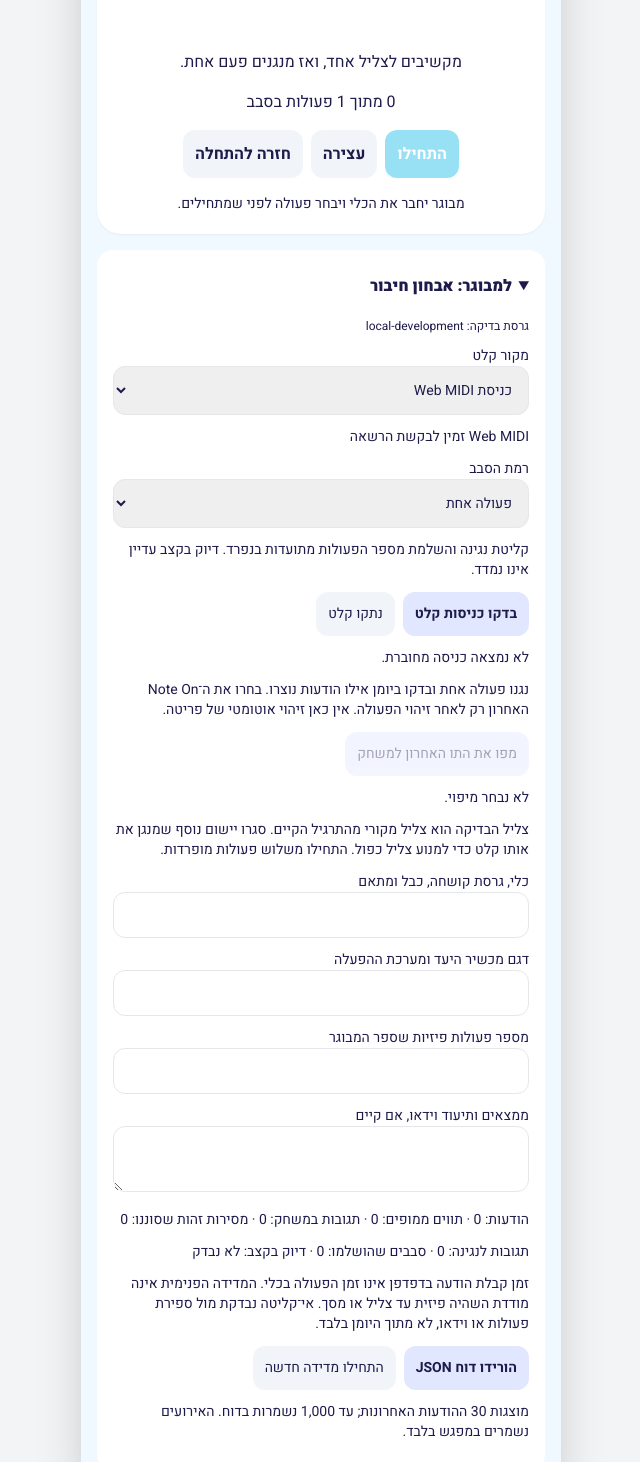
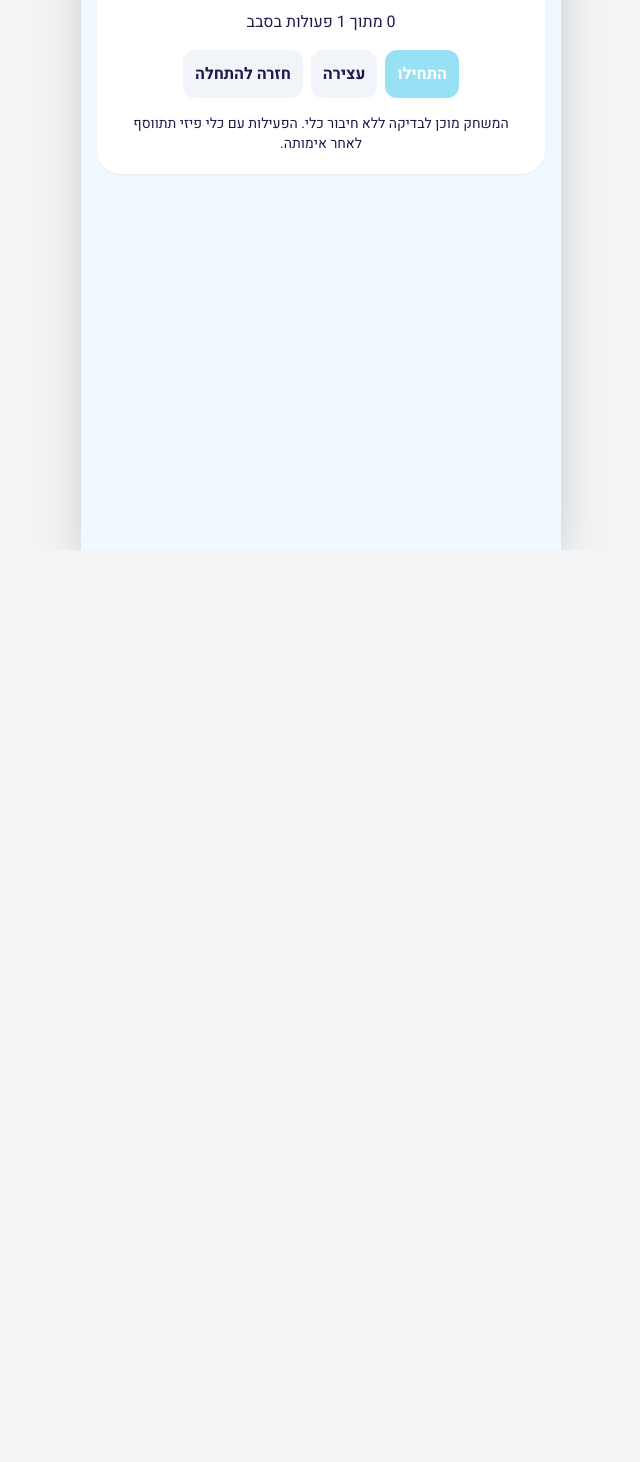
Before and after one commit to 1002197961-owl/habeat-shel-hagan, a Next.js app: page /turn-taking in a window 1280 px wide. Shown: the part 250-1712 px from the top of the page, without its empty margins (319-959 px from the left). After the commit the page ends 800 px from the top, so only its background shows below. Built offline with nearby package versions, Linux system fonts and the light colour scheme.

Commit message:
chore(neta-pilot): hide engineering diagnostics from child pilot

```diff
--- a/app/turn-taking/page.tsx
+++ b/app/turn-taking/page.tsx
@@ -166,9 +166,9 @@ export default function TurnTakingPage() {
     recorder.current.resetFingerprints(); setObserved(''); setNotes('')
   }
   return <main dir="rtl" className="min-h-screen p-4 space-y-4 bg-sky-50" style={{ color: BRAND.navy }}>
-    <Link href="/teacher" onClick={() => { stop(); controller.current?.disconnect() }} className="inline-block py-2 font-bold">חזרה למצב גננת</Link>
+    <Link href="/" onClick={() => { stop(); controller.current?.disconnect() }} className="inline-block py-2 font-bold">→ חזרה לבית</Link>
     <h1 className="text-2xl font-black">התור שלי, התור שלך</h1>
-    <p className="text-sm rounded-xl bg-white p-3">{mode === 'simulation' ? 'מצב הדמיה לפיתוח — אינו הוכחת חיבור לכלי.' : 'בדיקת קלט מכלי — חיבור פיזי טרם אומת. כניסת MIDI עשויה להיות גם תוכנה.'}</p>
+
     <section aria-label="משחק תורות" className="rounded-3xl bg-white p-5 text-center space-y-4 shadow-sm">
       <p className="text-2xl font-black min-h-16" role="status" data-turn={turn}>{turn === 'waiting' && targetActions === 2 ? 'התור שלך — נגנו פעמיים' : labels[turn]}</p>
       <p>{targetActions === 1 ? 'מקשיבים לצליל אחד, ואז מנגנים פעם אחת.' : 'מקשיבים לשני צלילים, ואז מנגנים פעמיים.'}</p>
@@ -179,44 +179,9 @@ export default function TurnTakingPage() {
         <button onClick={() => stop()} className="rounded-xl p-3 bg-slate-100 font-bold">עצירה</button>
         <button onClick={() => stop('ready')} className="rounded-xl p-3 bg-slate-100 font-bold">חזרה להתחלה</button>
       </div>
-      {mode === 'simulation' && <button onClick={() => handle.current('simulation', SIM_PORT, [144, 60, 100], performance.now())} className="rounded-xl p-4 w-full font-bold" style={{ background: BRAND.yellow }}>פעולת הדמיה</button>}
-      {!ready && <p className="text-sm">מבוגר יחבר את הכלי ויבחר פעולה לפני שמתחילים.</p>}
+
+      {!ready && <p className="text-sm">המשחק מוכן לבדיקה ללא חיבור כלי. הפעילות עם כלי פיזי תתווסף לאחר אימותה.</p>}
       {error && <p role="alert" className="text-sm font-bold">{error}</p>}
     </section>
-    <details className="rounded-2xl bg-white p-4" open>
-      <summary className="font-black cursor-pointer py-2">למבוגר: אבחון חיבור</summary>
-      <div className="space-y-3 mt-3 text-sm">
-        <p className="text-xs">גרסת בדיקה: <span dir="ltr">{process.env.NEXT_PUBLIC_BUILD_SHA || 'local-development'}</span></p>
-        <label className="block">מקור קלט <select value={mode} onChange={e => switchMode(e.target.value as InputEvent['source'])} className="w-full p-3 border rounded-xl"><option value="web-midi">כניסת Web MIDI</option><option value="simulation">הדמיה לפיתוח בלבד</option></select></label>
-        <p>{capability}</p>
-        <label className="block">רמת הסבב <select value={targetActions} onChange={e => { stop('ready'); const next = Number(e.target.value); state.current.targetActions = next; setTargetActions(next) }} className="w-full p-3 border rounded-xl"><option value="1">פעולה אחת</option><option value="2">שתי פעולות</option></select></label>
-        <p>קליטת נגינה והשלמת מספר הפעולות מתועדות בנפרד. דיוק בקצב עדיין אינו נמדד.</p>
-        {mode === 'web-midi' && <>
-          <div className="flex gap-2 flex-wrap"><button disabled={busy} onClick={connect} className="bg-indigo-100 p-3 rounded-xl font-bold">בדקו כניסות קלט</button><button onClick={() => { stop(); controller.current?.disconnect(); setPorts([]) }} className="bg-slate-100 p-3 rounded-xl">נתקו קלט</button></div>
-          <p>{ports.length ? `כניסות שנמצאו: ${ports.map(p => `${p.name} (${p.manufacturer || 'יצרן לא דווח'})`).join(', ')}` : 'לא נמצאה כניסה מחוברת.'}</p>
-          <p>נגנו פעולה אחת ובדקו ביומן אילו הודעות נוצרו. בחרו את ה־Note On האחרון רק לאחר זיהוי הפעולה. אין כאן זיהוי אוטומטי של פריטה.</p>
-          <button disabled={!latestNote} onClick={learn} className="bg-indigo-100 p-3 rounded-xl disabled:opacity-40">מפו את התו האחרון למשחק</button>
-          <p data-mapping>{mapping ? `מיפוי: ערוץ ${mapping.channel}, תו ${mapping.note}` : 'לא נבחר מיפוי.'}</p>
-        </>}
-        <p>צליל הבדיקה הוא צליל מקורי מהתרגיל הקיים. סגרו יישום נוסף שמנגן את אותו קלט כדי למנוע צליל כפול. התחילו משלוש פעולות מופרדות.</p>
-        <label className="block">כלי, גרסת קושחה, כבל ומתאם<input value={equipment} onChange={e => setEquipment(e.target.value)} className="border rounded-xl w-full p-3" /></label>
-        <label className="block">דגם מכשיר היעד ומערכת ההפעלה<input value={target} onChange={e => setTarget(e.target.value)} className="border rounded-xl w-full p-3" /></label>
-        <label className="block">מספר פעולות פיזיות שספר המבוגר<input type="number" min="0" step="1" value={observed} onChange={e => setObserved(e.target.value)} className="border rounded-xl w-full p-3" /></label>
-        <label className="block">ממצאים ותיעוד וידאו, אם קיים<textarea value={notes} onChange={e => setNotes(e.target.value)} className="border rounded-xl w-full p-3" /></label>
-        <p>הודעות: {total.current} · תווים ממופים: {totalMatched.current} · תגובות במשחק: {totalAccepted.current} · מסירות זהות שסוננו: {totalDuplicate.current}</p>
-        <p>תגובות לנגינה: {feedbackResponses.current} · סבבים שהושלמו: {completedRounds.current} · דיוק בקצב: לא נבדק</p>
-        <p>זמן קבלת הודעה בדפדפן אינו זמן הפעולה בכלי. המדידה הפנימית אינה מודדת השהיה פיזית עד צליל או מסך. אי־קליטה נבדקת מול ספירת פעולות או וידאו, לא מתוך היומן בלבד.</p>
-        <div className="flex gap-2 flex-wrap"><button onClick={exportReport} className="bg-indigo-100 p-3 rounded-xl font-bold">הורידו דוח JSON</button><button onClick={clear} className="bg-slate-100 p-3 rounded-xl">התחילו מדידה חדשה</button></div>
-        <p>מוצגות 30 ההודעות האחרונות; עד 1,000 נשמרות בדוח. האירועים נשמרים במפגש בלבד.</p>
-        <ol className="space-y-2" aria-label="יומן קלט">{rows.slice(0, 30).map(row => <li key={row.id} className="border rounded-xl p-2 break-words text-xs" data-event-id={row.id}>
-          <strong>#{row.id} · {row.source === 'simulation' ? 'הדמיה' : row.port.name} · {reasons[row.decision]}</strong>
-          <div dir="ltr">{row.receivedAt}</div>
-          <div dir="ltr" className="font-mono">{row.bytes.map(b => b.toString(16).padStart(2, '0')).join(' ')} · {row.kind}</div>
-          <div>ערוץ {row.channel ?? '—'} · תו {row.note ?? '—'} · עוצמה {row.velocity ?? '—'}</div>
-          <div>תגובת נגינה: {row.feedback ? 'כן' : 'לא'} · סבב: {row.taskOutcome === 'completed' ? 'הושלם' : row.taskOutcome === 'in-progress' ? 'בתהליך' : 'לא נספר'}</div>
-          {row.uiCommitMs !== undefined && <div>קבלה עד עדכון DOM: {row.uiCommitMs.toFixed(1)} ms</div>}
-        </li>)}</ol>
-      </div>
-    </details>
   </main>
 }
```
